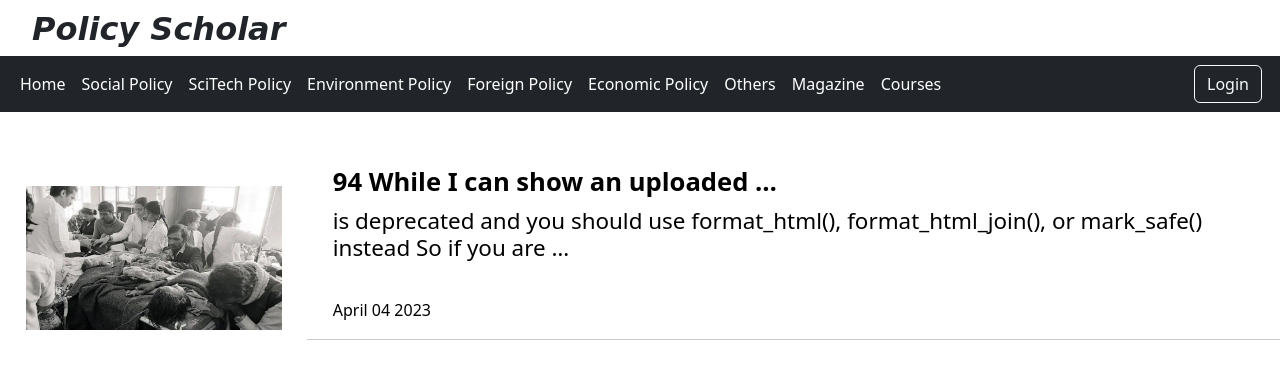
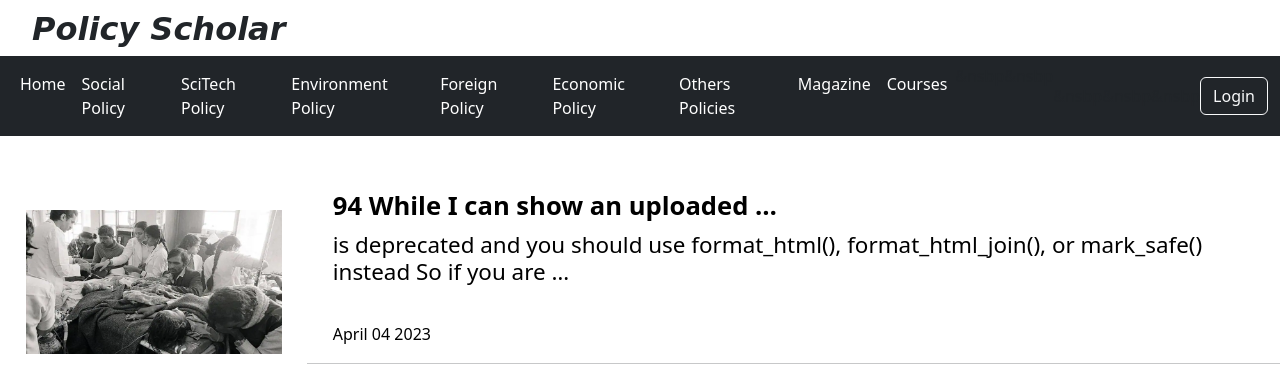
Before and after one commit to divyaa1511/policy-scholar, a Django app: page / in a window 1280 px wide. Shown: the top 385 px of the page. Run offline with Django 4.2, Linux system fonts and the light colour scheme; data comes from the database, SQL or seed files in the repository.

Commit message:
Update index.html

```diff
--- a/policy/templates/policy/index.html
+++ b/policy/templates/policy/index.html
@@ -53,7 +53,7 @@
               <a class="nav-link active" aria-current="page"  href="{% url 'economic' %}">Economic Policy </a>
             </li>
             <li class="nav-item">
-              <a class="nav-link active" aria-current="page"  href="{% url 'other' %}">Others </a>
+              <a class="nav-link active" aria-current="page"  href="{% url 'other' %}">Others Policies</a>
             </li>
             <li class="nav-item">
               <a class="nav-link active" aria-current="page"  href="{% url 'social' %}">Magazine </a>
```
